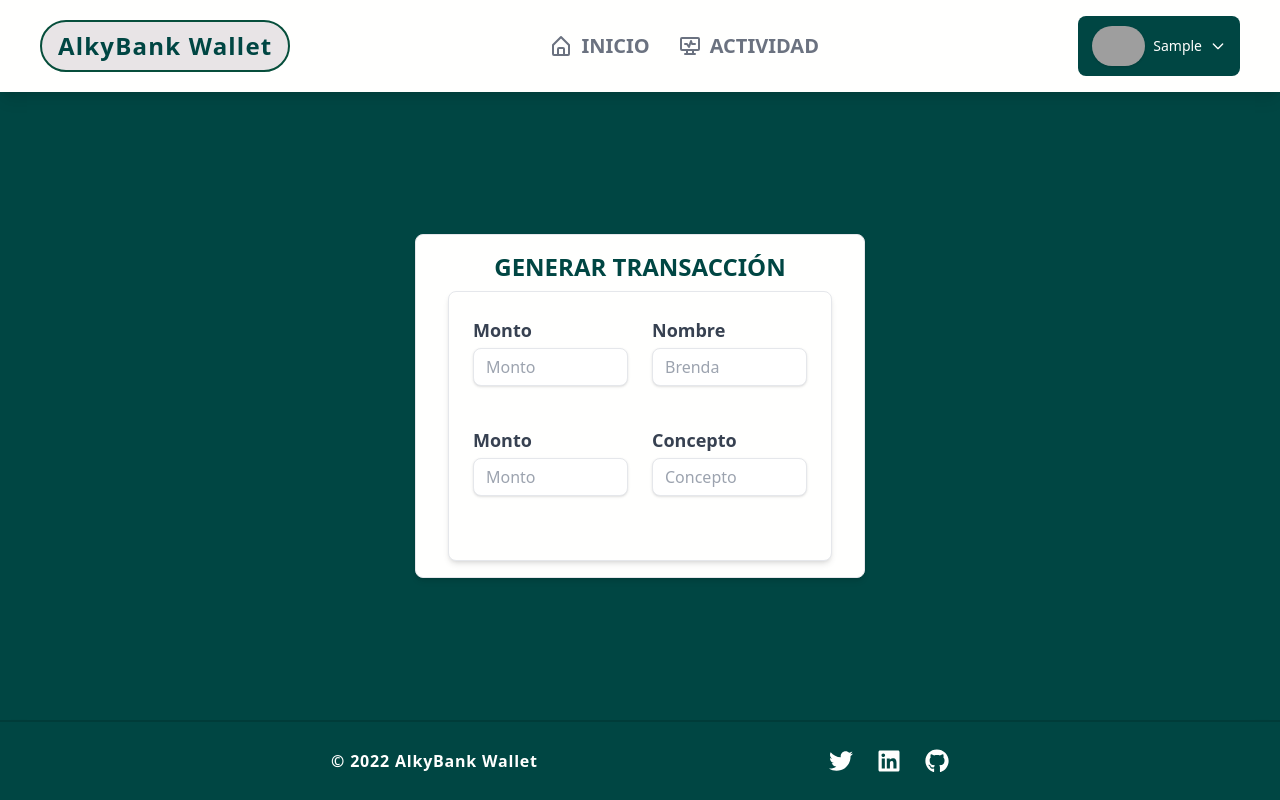
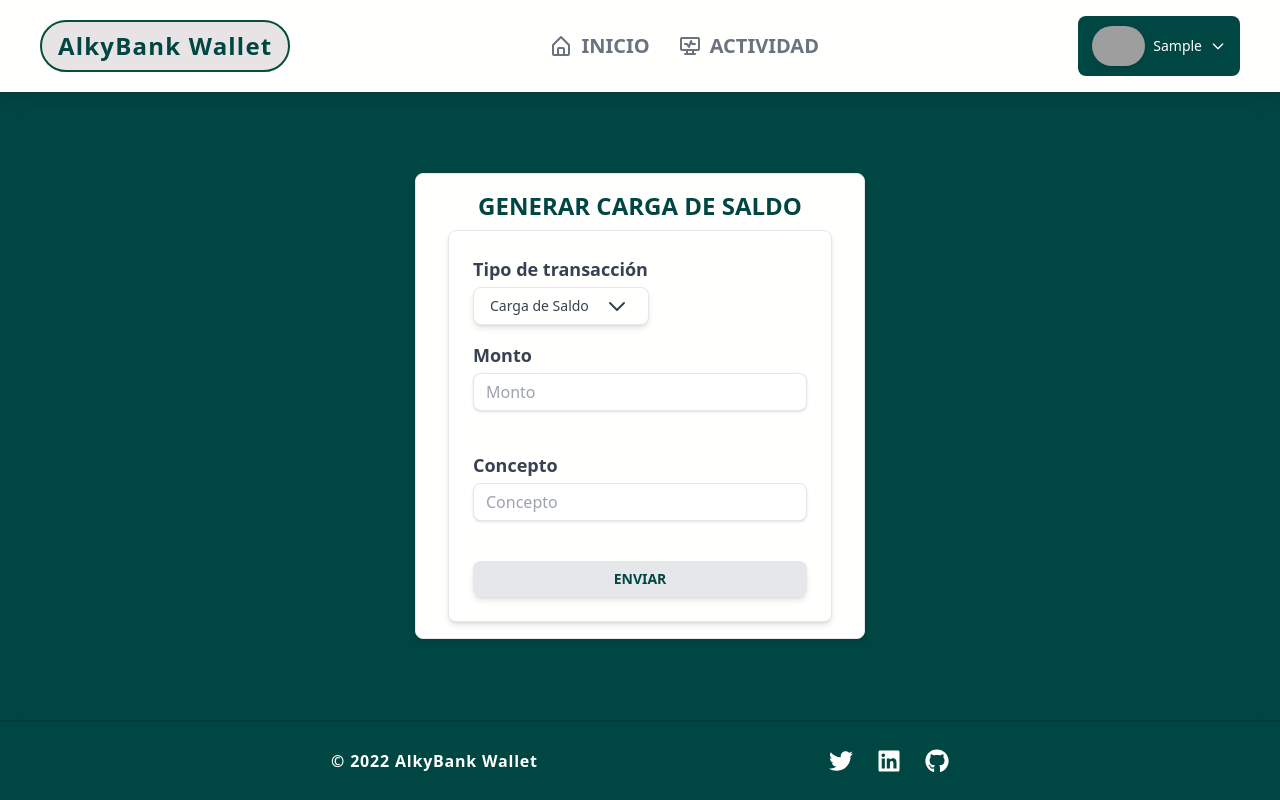
Before and after one commit to siprem10/grupo-03-undefined-FRONTEND, a React (Vite) app: page /transactions/create in a window 1280 px wide. Built offline with nearby package versions, Linux system fonts and the light colour scheme; sample sign-in values are in the browser's storage; grey boxes are pictures that could not be loaded.

Commit message:
Transactions (#39)

```diff
--- /dev/null
+++ b/src/Components/Dropdown/Dropdown.jsx
@@ -0,0 +1,40 @@
+import { useState } from "react";
+
+export default function Dropdown({ title, items, className, setState, itemDefSelect }) {
+
+    const [isShow, setShow] = useState(false);
+    const [itemSelect, setItemSelect] = useState(itemDefSelect ?? "");
+
+    function handleShow() {
+        setShow(!isShow);
+    }
+
+    function handleSetState(any) {
+        setState(any);
+        handleShow();
+        setItemSelect(any);
+    }
+
+    return (
+        <div className={`cursor-pointer ${className ?? ""}`}>
+            <label className="label">{title ?? "Dropdown"}</label>
+            {!isShow && itemSelect &&
+                <div onClick={handleShow} className="flex justify-start items-center w-44 bg-white border border-gray-200 rounded-lg shadow-md hover:bg-gray-100">
+                    <p className="py-1 text-sm text-gray-700 dark:text-gray-200 block py-2 px-4">{itemSelect}</p>
+                    <svg className="text-gray-700 w-6 h-6" aria-hidden="true" fill="none" stroke="currentColor" viewBox="0 0 24 24" xmlns="http://www.w3.org/2000/svg"><path strokeLinecap="round" strokeLinejoin="round" strokeWidth="2" d="M19 9l-7 7-7-7"></path></svg>
+                </div>
+            }
+            {isShow &&
+                <div onClick={handleShow} className="bg-white border border-gray-200 rounded-lg shadow-md">
+
+                    <ul className="py-1 text-sm text-gray-700 dark:text-gray-200" aria-labelledby="dropdownDividerButton">
+                        {items?.map((item, i) =>
+                            <li key={i}>
+                                {itemSelect !== item && <p onClick={() => handleSetState(item)} className="block py-2 px-4 hover:bg-gray-100 dark:hover:bg-gray-600 dark:hover:text-white">{item}</p>}
+                            </li>
+                        )}
+                    </ul>
+                </div>}
+        </div>
+    );
+}
--- a/src/Components/Transactions/CreateTransaction/CreateTransaction.jsx
+++ b/src/Components/Transactions/CreateTransaction/CreateTransaction.jsx
@@ -1,40 +1,141 @@
+import { useEffect } from "react";
 import { useState } from "react";
+import { useDispatch, useSelector } from "react-redux";
+import { getUser } from "../../../redux/actions/userActions";
+import { isValidEmail, isValidNum } from "../../../Utils/Validator";
+import BaseButton from "../../BaseButton/BaseButton";
 import Card from "../../Card/Card";
+import Dropdown from "../../Dropdown/Dropdown";
 import Layout from "../../Layout/Layout";
+import FindUser from "./FindUser/FindUser";
 
-export default function CreateTransaction() {
+export default function CreateTransaction({ selectType = "" }) {
+
+  const CARGA_DE_SALDO = "Carga de Saldo";
+  const TRANSFERENCIA = "Transferencia";
+  const PAGO_DE_SERVICIOS = "Pago de Servicios";
 
   const type = [
-    "Carga de Saldo",
-    "Transferencia",
-    "Pago de Servicios",
+    CARGA_DE_SALDO,
+    TRANSFERENCIA,
+    PAGO_DE_SERVICIOS,
   ];
 
   const defaultsValues = {
+    toUserId: '',
     amount: '',
-    concepto: '',
-    email: '',
-    password: '',
-    passwordConfirm: ''
+    concept: '',
   };
 
+  const dispatch = useDispatch();
+  const { findUser } = useSelector(state => state.user);
+  const [typeTransaction, setTypeTransaction] = useState(selectType ? selectType : "Carga de Saldo" );
   const [inputState, setInputState] = useState({ ...defaultsValues });
   const [inputError, setInputError] = useState({ ...defaultsValues });
+
+  useEffect(() => {
+
+    if(typeTransaction) {
+      setResetStates();
+    }
+
+  }, [typeTransaction]);
+
+  function validateErrs(input) {
+    let errors = {};
+    const maxConcept = 15;
+
+    if (input.concept && input.concept.length > maxConcept) {
+      errors.concept = `Concepto muy largo (${input.concept.length}/${maxConcept})`;
+    } else if (!isValidNum(input.concept)) {
+      errors.concept = `Concepto inválido`;
+    }
+
+    if (!input.amount || !input.amount.length) {
+      errors.amount = `Monto requerido`;
+    }
+
+    if (!input.toUserId) {
+      errors.toUserId = 'Email requerido';
+    } else if (!isValidEmail(input.toUserId)) {
+      errors.toUserId = `Email invalido`;
+    }
+
+    return errors;
+  }
 
   function handleSetInput(e) {
     setInputState({
       ...inputState,
       [e.target.name]: e.target.value
     });
+    handleSetInputErrs(e.target.name, e.target.value);
+  }
+
+  function handleSetInputErrs(name, value) {
+    const objErrors = validateErrs({ ...inputState, [name]: value });
+    setInputError(objErrors);
+  }
+
+  function setResetStates() {
+    setInputState({ ...defaultsValues });
+    setInputError({ ...defaultsValues });
+  }
+
+  function isBtnFindDisabled() {
+    return (
+      !inputState.toUserId ||
+      inputError.toUserId
+    );
+  }
+
+  function isBtnSendDisabled() {
+    return (
+      !inputState.toUserId ||
+      !inputState.amount ||
+      inputError.toUserId ||
+      inputError.amount ||
+      inputError.concept ||
+      (findUser.status || !findUser.fullname)
+    );
+  }
+
+  function handleFindUser() {
+    dispatch(getUser(inputState.toUserId));
+  }
+
+  function handleSend() {
+    //setResetStates();
+    console.log("CLICK")
+    //dispatch();
   }
 
   return (
     <Layout>
       <div className="flex w-full justify-center">
         <Card className="flex flex-col w-fit items-center justify-center">
-          <h1 className="mb-2 text-primary font-bold text-2xl uppercase">Generar transacción</h1>
+          <h1 className="mb-2 text-primary font-bold text-2xl uppercase">Generar {typeTransaction}</h1>
           <form className="form" onSubmit={e => e.preventDefault()}>
-            <div className='flex gap-6'>
+            <Dropdown setState={setTypeTransaction} itemDefSelect={CARGA_DE_SALDO} className="mb-4 w-full" title={"Tipo de transacción"} items={type}></Dropdown>
+            {typeTransaction === TRANSFERENCIA &&
+              <div className='flex items-center gap-2 mb-4'>
+                <div className="w-full">
+                  <label className="label">Destinatario</label>
+                  <input
+                    className="inputForm"
+                    type="text"
+                    placeholder="correo@mail.com"
+                    name="toUserId"
+                    value={inputState.toUserId}
+                    onChange={e => handleSetInput(e)}>
+                  </input>
+                  <div className="h-5">
+                    {inputError.toUserId && <p className="inputFormErr">{inputError.toUserId}</p>}
+                  </div>
+                </div>
+                <BaseButton disabled={isBtnFindDisabled()} className={`h-10 mt-2 ${isBtnFindDisabled() ? "disable" : ""}`} onClick={handleFindUser} text="Buscar" />
+              </div>}
+            <FindUser className={"mb-4 w-full"} />
             <div className="mb-4">
               <label className="label">Monto</label>
               <input
@@ -47,36 +148,7 @@ export default function CreateTransaction() {
               <div className="h-5">
                 {inputError.amount && <p className="inputFormErr">{inputError.amount}</p>}
               </div>
-              </div>
 
-              <div className="mb-4">
-                <label className="label">Nombre</label>
-                <input
-                  className="inputForm"
-                  type="text"
-                  placeholder="Brenda"
-                  name="firstName"
-                  value={inputState.amount}
-                  onChange={e => handleSetInput(e)}></input>
-                <div className="h-5">
-                  {inputError.amount && <p className="inputFormErr">{inputError.amount}</p>}
-                </div>
-              </div>
-            </div>
-
-            <div className='flex gap-6'>
-              <div className="mb-4">
-                <label className="label">Monto</label>
-                <input
-                  className="inputForm"
-                  type="number"
-                  placeholder="Monto"
-                  name="amount"
-                  value={inputState.amount}
-                  onChange={e => handleSetInput(e)}></input>
-                <div className="h-5">
-                  {inputError.amount && <p className="inputFormErr">{inputError.amount}</p>}
-                </div>
             </div>
 
             <div className="mb-4">
@@ -85,16 +157,15 @@ export default function CreateTransaction() {
                 className="inputForm"
                 type="text"
                 placeholder="Concepto"
-                  name="concepto"
-                  value={inputState.concepto}
+                name="concept"
+                value={inputState.concept}
                 onChange={e => handleSetInput(e)}></input>
               <div className="h-5">
-                  {inputError.concepto && <p className="inputFormErr">{inputError.concepto}</p>}
+                {inputError.concept && <p className="inputFormErr">{inputError.concept}</p>}
               </div>
             </div>
-            </div>
+            <BaseButton disabled={isBtnSendDisabled()} className={`w-full ${isBtnSendDisabled() ? "disable" : ""}`} onClick={handleSend} text="Enviar" />
           </form>
-
         </Card>
       </div>
     </Layout>
--- /dev/null
+++ b/src/Components/Transactions/CreateTransaction/FindUser/FindUser.jsx
@@ -0,0 +1,37 @@
+import { useEffect } from "react";
+import { useDispatch, useSelector } from "react-redux";
+import { resetUser } from "../../../../redux/slices/userSlice";
+import Card from "../../../Card/Card";
+
+export default function FindUser({ className }) {
+
+    const dispatch = useDispatch();
+    const { findUser } = useSelector(state => state.user);
+
+    useEffect(() => {
+
+        return () => dispatch(resetUser());
+    }, []);
+
+    function setFilter(filter) {
+        dispatch(setFiltered(filter));
+    }
+    return (
+        <div className={className ?? ""}>
+            {findUser.fullname &&
+                <label className="label">Se enviará a
+                    <Card className="flex flex-row w-full py-2 px-0 pl-3 justify-start">
+                        <h1 className="text-primary text-sm uppercase">{findUser.fullname}</h1>
+                    </Card>
+                </label>
+            }
+            {findUser.status &&
+                <label className="label text-red-600">Error
+                    <Card className="flex flex-row w-full py-2 px-0 pl-3 justify-start">
+                        <h1 className="text-primary text-sm uppercase">{findUser.status}</h1>
+                    </Card>
+                </label>
+            }
+        </div>
+    );
+}
--- a/src/Utils/Validator.js
+++ b/src/Utils/Validator.js
@@ -6,6 +6,13 @@ export function isValidName(any) {
         /^[a-zA-ZàáâäãåąčćęèéêëėįìíîïłńòóôöõøùúûüųūÿýżźñçčšžÀÁÂÄÃÅĄĆČĖĘÈÉÊËÌÍÎÏĮŁŃÒÓÔÖÕØÙÚÛÜŲŪŸÝŻŹÑßÇŒÆČŠŽ∂ð ,.'-]+$/u
             .test(any)
     );
+}
+
+export function isValidNum(any) {
+
+    if (!any) return false;
+
+    return isNaN(Number(any));
 }
 
 export function isValidEmail(any) {
--- a/src/index.css
+++ b/src/index.css
@@ -26,6 +26,10 @@
   @apply font-bold text-3xl text-primary;
 }
 
+.disable {
+  @apply bg-gray-200;
+}
+
 .anim {
   @apply ease-out duration-300;
 }
--- a/src/redux/actions/userActions.js
+++ b/src/redux/actions/userActions.js
@@ -1,14 +1,19 @@
-// import { apiPublic } from '../../Service/HttpService';
+import { HttpService } from "../../Service/HttpService";
+import { setUser } from "../slices/userSlice";
 
-// export const register = () => async (dispatch) => {
+ export const getUser = (email) => async (dispatch) => {
+  try {
+    const httpService = new HttpService();
+    const user = await httpService.apiPrivate().get(`/users/${email}`);
 
-//   try {
-//     const response = await apiPublic.post('/users', { email, password, firstName, lastName });
-//     const user = response.data.body;
-//     console.log(user);
+    if(user){
+      const data = user.data.body;
+      const fullname = data.firstName + " " + data.lastName;
+      dispatch(setUser({id: data.id, fullname}));
+    }
 
-//     return user;
-//   } catch (error) {
-//     return error.message;
-//   }
-// };
+  } catch (error) {
+    dispatch(setUser({status: "No se encontró el usuario"}));
+    return error.message;
+  }
+};
--- a/src/redux/slices/userSlice.js
+++ b/src/redux/slices/userSlice.js
@@ -1,15 +1,26 @@
 import { createSlice } from '@reduxjs/toolkit';
 
 const initialState = {
-  status: 'idle', // 'idle' | 'loading' | 'failed' | 'success'
-  error: null
+  findUser: {}
 };
 
 export const userSlice = createSlice({
   name: 'user',
   initialState,
-  reducers: {},
+  reducers: {
+    setUser: (state, action) => {
+      state.findUser = action.payload;
+    },
+    resetUser: (state) => {
+      state.findUser = {};
+    }
+  }
 });
 
+export const {
+  setUser,
+  resetUser
+
+} = userSlice.actions;
 
 export default userSlice.reducer;
```
Lines whose indentation alone changed are shown as unchanged.
